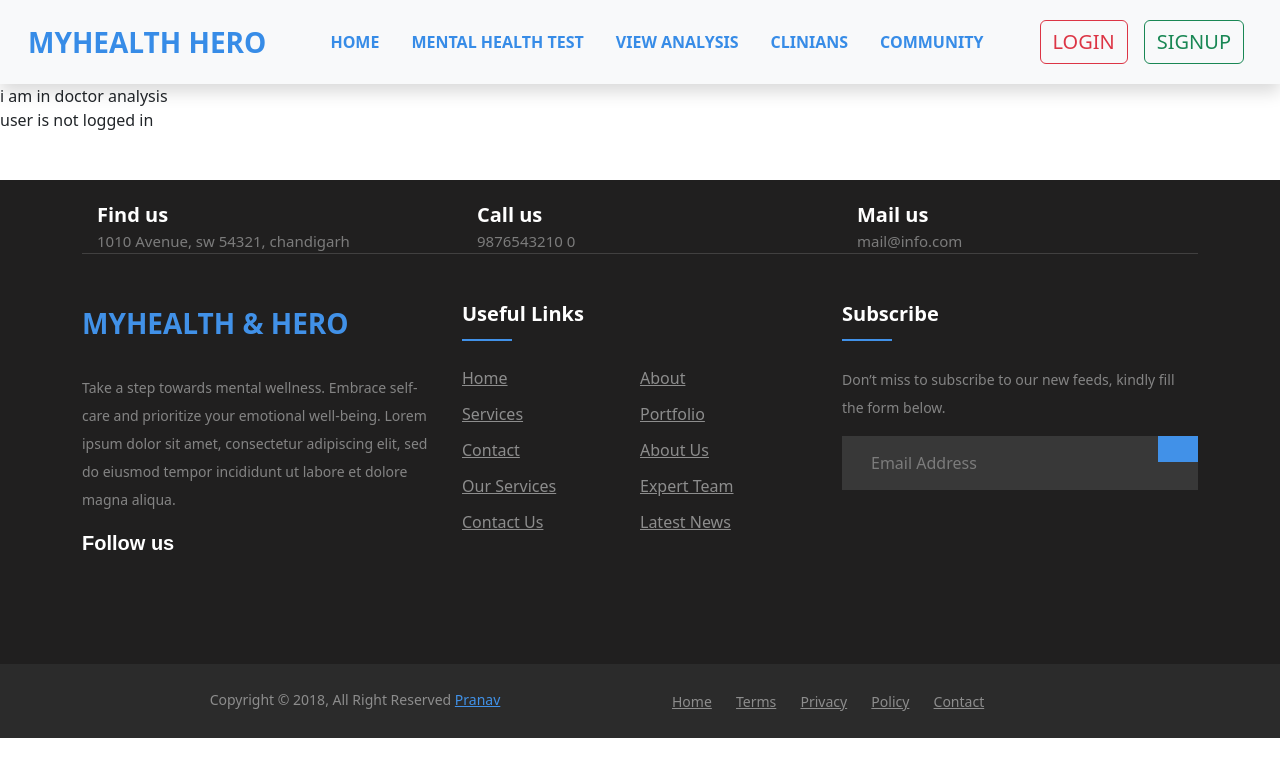
After one commit to TechWithPranav/MyHealth-Hero-Empowering-Your-Health-Journey-with-Expert-Decision-Support, a Flask app: page /analysis_doctor in a window 1280 px wide. The commit adds this page. Shown: the top 777 px of the page. Run offline with Flask 3, Linux system fonts and the light colour scheme; parts of the project's set-up code (start-up, migrations or seed data) failed here and were passed over.

Commit message:
Seperate file for doctor analysis is added

```diff
--- /dev/null
+++ b/Templates/analysis_doctor.html
@@ -0,0 +1,67 @@
+<!DOCTYPE html>
+<html lang="en">
+<head>
+    <meta charset="UTF-8">
+    <meta name="viewport" content="width=device-width, initial-scale=1.0">
+    <title>Document</title>
+</head>
+<body>
+
+
+<!-- ---------- navbar ----------- -->
+
+{% include 'navbar.html' %}
+
+
+
+
+    i am in doctor analysis
+
+    {% if current_user.is_authenticated %}
+<p>{{user_data.username}}</p>
+{% else %}
+<p>user is not logged in</p>
+{% endif %}
+
+
+
+
+
+<!-- ----------- footer --------  -->
+
+{% include 'footer.html'%}
+<style>
+  .nav-link {
+      box-shadow: inset 0 0 0 0  #378CE7;
+      /* color: #54b3d6; */
+      color: #378CE7;
+      /* margin: 0 -0.15rem; */
+      /* font-size: larger; */
+      font-weight: 600;
+      padding: 0 -0.25rem;
+      transition: color 0.3s ease-in-out, box-shadow 0.3s ease-in-out;
+  }
+
+  .nav-link:hover {
+      box-shadow: inset 190px 0 0 0 #378CE7;
+      color: white;
+  }
+
+
+
+
+
+
+  .navbar-nav{
+      display: flex;
+      justify-content: center;
+      gap: 1em;
+      /* border: 4px solid red; */
+      width: 100%;
+  }
+
+
+
+      </style>
+</body>
+</html>
--- a/Templates/navbar.html
+++ b/Templates/navbar.html
@@ -60,20 +60,28 @@
                   <li class="nav-item">
                     <a class="nav-link fs-6  balsamiq-sans-bold" aria-current="page" href="/">HOME</a>
                   </li>
-                  <li class="nav-item">
-                    <a class="nav-link fs-6 balsamiq-sans-bold" href="/mental">MENTAL HEALTH TEST</a>
-                  </li>
-                  <li class="nav-item">
-                    <a class="nav-link fs-6 balsamiq-sans-bold " href="/analysis">ANALYSIS</a>
-                  </li>
+
+
 
 
                   {# Check if the username starts with 'dr' #}
                   {% if user_data and user_data.username.startswith('dr') %}
+                  <li class="nav-item">
+                    <a class="nav-link fs-6 balsamiq-sans-bold " href="/analysis_doctor">VIEW ANALYSIS</a>
+                  </li>
                       <li class="nav-item">
                           <a class="nav-link fs-6 balsamiq-sans-bold" href="/set_goals">SET GOALS</a>
                       </li>
                   {% else %}
+                  <li class="nav-item">
+                    <a class="nav-link fs-6 balsamiq-sans-bold" href="/mental">MENTAL HEALTH TEST</a>
+                  </li>
+
+                  <li class="nav-item">
+                    <a class="nav-link fs-6 balsamiq-sans-bold " href="/analysis">VIEW ANALYSIS</a>
+                  </li>
+
+
                       <li class="nav-item">
                           <a class="nav-link fs-6 balsamiq-sans-bold" href="/clinitians">CLINIANS</a>
                       </li>
--- a/app.py
+++ b/app.py
@@ -4,6 +4,7 @@ from flask import Flask, render_template, redirect, request, session, url_for, f
 from pymongo import MongoClient
 from flask_login import LoginManager, login_user, logout_user, login_required, UserMixin,current_user
 from bson import ObjectId  # Import ObjectId from bson module
+from datetime import datetime
 
 import uuid  # For generating unique IDs
 import smtplib  # For sending emails
@@ -39,6 +40,7 @@ appointments_collection = db['appointments_collection']
 goals_collection = db['goals']
 users_mental_data = db['users_mental_data']
 mental_question_collection = db['mental_question']
+goals_done = db['goals_done']
 
 
 login_manager = LoginManager()
@@ -196,6 +198,7 @@ def home():
 
 @app.route('/profile', methods=['GET', 'POST'])
 def profile():
+
    user_data = None
    appointments_data = None
    goals_collection_main=None
@@ -203,6 +206,7 @@ def profile():
    time_slot = None
    concern = None
    google_meet_link = None
+
 
 
    if current_user.is_authenticated:
@@ -278,6 +282,14 @@ def profile():
      g4 = request.form.get('goal4_main')
 
      g5 = request.form.get('goal5_main')
+
+
+
+
+
+
+
+
      if g1:
         session['i1'] += 1
      if g2:
@@ -301,112 +313,150 @@ def profile():
       goal_2 = goal2[session['i2']] if goal2 and len(goal2) > session['i2'] else None
       goal_3 = goal3[session['i3']] if goal3 and len(goal3) > session['i3'] else None
       goal_4 = goal4[session['i4']] if goal4 and len(goal4) > session['i4'] else None
-     goal_5 = goal5[session['i5']] if goal5 and len(goal5) > session['i5'] else None
-
-   return render_template('profile.html', user_data=user_data, doctor_name=doctor_name, time_slot=time_slot, concern=concern, google_meet_link=google_meet_link,goal_1=goal_1,goal_2=goal_2,goal_3=goal_3,goal_4=goal_4,goal_5=goal_5)
-
-
-    # goal_1 =None
-    # goal_2 =None
-    # goal_3=None
-    # goal_4=None
-    # goal_5 =None
+      goal_5 = goal5[session['i5']] if goal5 and len(goal5) > session['i5'] else None
 
 
 
-    # g1 = None
-    # g2 = None
-    # g3 = None
-    # g4 = None
-    # g5 = None
+# -------- for goals done or not for theripist giving ---------
+      donebtn = None
+      donebtn= request.form['done_btn']
+      print(donebtn)
+      if donebtn:
+        if g1:
+         print(g1)
+         print(goal_1)
+         current_date = datetime.now().strftime("%Y-%m-%d")
+         current_time = datetime.now().strftime("%H:%M:%S")
+    #    return f"Current time and date: {current_time}"
+         print(current_date)
+         print(current_time)
 
+         username = current_user.username
 
-    # # Initialize index variables
-    # if 'i1' not in session:
-    #     session['i1'] = 0
-    # if 'i2' not in session:
-    #     session['i2'] = 0
-    # if 'i3' not in session:
-    #     session['i3'] = 0
-    # if 'i4' not in session:
-    #     session['i4'] = 0
-    # if 'i5' not in session:
-    #     session['i5'] = 0
+        # Check if a document exists for the current username and current date
+         existing_goal_doc = goals_done.find_one({'username': username, 'current_date': current_date})
 
-    # if current_user.is_authenticated:
-    #     user_data = users_collection.find_one({'username': current_user.username})
-    #     appointments_data = appointments_collection.find_one({'username': current_user.username})
-    #     goals_collection_main = goals_collection.find_one({'username': current_user.username})
-
-    # doctor_name = None
-    # time_slot = None
-    # concern = None
-    # google_meet_link = None
-
-    # g1 = request.form.get('goal1_main')
-
-    # g2 = request.form.get('goal2_main')
-
-    # g3 = request.form.get('goal3_main')
-
-    # g4 = request.form.get('goal4_main')
-
-    # g5 = request.form.get('goal5_main')
-
-    # print(i1)
-    # print(i2)
-    # print(i3)
-    # print(i4)
-    # print(i5)
-
-    # if g1:
-    #     session['i1'] += 1
-    # if g2:
-    #     session['i2'] += 1
-    # if g3:
-    #     session['i3'] += 1
-    # if g4:
-    #     session['i4'] += 1
-    # if g5:
-    #     session['i5'] += 1
+         if existing_goal_doc:
+             # Update the existing document with the new goal
+             goals_done.update_one(
+                 {'_id': existing_goal_doc['_id']},
+                 {'$set': {'goal1': g1, 'goal_assigned1': goal_1}}
+             )
+         else:
+             # Insert a new document with the new goal
+             goals_finish = {
+                 'username': username,
+                 'current_date': current_date,
+                 'goal1': g1,
+                 'goal_assigned1': goal_1,
+                 'current_time': current_time
+             }
+             goals_done.insert_one(goals_finish)
 
 
 
-    # if appointments_data:
-    #     doctor_name = appointments_data.get('doctor_name')
-    #     time_slot = appointments_data.get('time_slot')
-    #     concern = appointments_data.get('concern')
-    #     google_meet_link = appointments_data.get('google_meet_link')
-
-    # if goals_collection_main:
-    #     # Fetch goal1 and get the first goal from the array
-    #     goal1 = goals_collection_main.get('goal1', [])
-    #     goal2 = goals_collection_main.get('goal2', [])
-    #     goal3 = goals_collection_main.get('goal3', [])
-    #     goal4 = goals_collection_main.get('goal4', [])
-    #     goal5 = goals_collection_main.get('goal5', [])
-
-    #     if goal1 and len(goal1) > session['i1']:
-    #      goal_1 = goal1[session['i1']]
-    #     if goal2 and len(goal2) > session['i2']:
-    #         goal_2 = goal2[session['i2']]
-    #     if goal3 and len(goal3) > session['i3']:
-    #         goal_3 = goal3[session['i3']]
-    #     if goal4 and len(goal4) > session['i4']:
-    #         goal_4 = goal4[session['i4']]
-    #     if goal5 and len(goal5) > session['i5']:
-    #         goal_5 = goal5[session['i5']]
 
 
-    # # print(goal_1)  # Print goal for debugging
-    # # print(goal_2)  # Print goal for debugging
-    # # print(goal_3)  # Print goal for debugging
-    # # print(goal_4)  # Print goal for debugging
-    # # print(goal_5)  # Print goal for debugging
+         if g2:
+          print(g2)
+          print(goal_2)
+          current_date = datetime.now().strftime("%Y-%m-%d")
+          current_time = datetime.now().strftime("%H:%M:%S")
+         #    return f"Current time and date: {current_time}"
+          print(current_date)
+          print(current_time)
 
-    # # print(appointments_data)  # Print appointments_data for debugging
+         username = current_user.username
 
-    # return render_template('profile.html', user_data=user_data, doctor_name=doctor_name, time_slot=time_slot, concern=concern, google_meet_link=google_meet_link,goal_1=goal_1,goal_2=goal_2,goal_3=goal_3,goal_4=goal_4,goal_5=goal_5)
+           # Check if a document exists for the current username and current date
+         existing_goal_doc = goals_done.find_one({'username': username, 'current_date': current_date})
+
+         if existing_goal_doc:
+               # Update the existing document with the new goal
+                goals_done.update_one(
+                   {'_id': existing_goal_doc['_id']},
+                    {'$set': {'goal2': g2, 'goal_assigned2': goal_1}}
+                )
+         else:
+                # Insert a new document with the new goal
+                goals_finish = {
+                    'username': username,
+                    'current_date': current_date,
+                    'goal2': g2,
+                    'goal_assigned2': goal_2,
+                    'current_time': current_time
+                }
+                goals_done.insert_one(goals_finish)
+
+
+
+
+         if g3:
+            print(g3)
+            print(goal_3)
+            current_date = datetime.now().strftime("%Y-%m-%d")
+            current_time = datetime.now().strftime("%H:%M:%S")
+         #    return f"Current time and date: {current_time}"
+            print(current_date)
+            print(current_time)
+
+            username = current_user.username
+            goals_finish = {
+           'username' : username,
+            'goal3': g3,
+            'goal_assigned': goal_3,
+            'current_date': current_date,
+            'current_time': current_time,
+            }
+
+
+
+         if g4:
+            print(g4)
+            print(goal_4)
+            current_date = datetime.now().strftime("%Y-%m-%d")
+            current_time = datetime.now().strftime("%H:%M:%S")
+         #    return f"Current time and date: {current_time}"
+            print(current_date)
+            print(current_time)
+
+            username = current_user.username
+            goals_finish = {
+            'username' : username,
+            'goal4': g4,
+            'goal_assigned': goal_4,
+            'current_date': current_date,
+            'current_time': current_time,
+            }
+
+
+
+
+         if g5:
+            print(g5)
+            print(goal_5)
+            current_date = datetime.now().strftime("%Y-%m-%d")
+            current_time = datetime.now().strftime("%H:%M:%S")
+         #    return f"Current time and date: {current_time}"
+            print(current_date)
+            print(current_time)
+
+            username = current_user.username
+            goals_finish = {
+            'username' : username,
+            'goal5': g5,
+            'goal_assigned': goal_5,
+            'current_date': current_date,
+            'current_time': current_time,
+            }
+
+
+
+
+
+
+
+   return render_template('profile.html', user_data=user_data, doctor_name=doctor_name, time_slot=time_slot, concern=concern, google_meet_link=google_meet_link,goal_1=goal_1,goal_2=goal_2,goal_3=goal_3,goal_4=goal_4,goal_5=goal_5)
 
 
 
@@ -525,6 +575,19 @@ def analysis():
     return render_template('analysis.html',user_data1= user_data1,user_data=user_data)
 
 
+
+
+
+# --------- doctor anaylysis -------------
+@app.route('/analysis_doctor',methods=['GET','POST'])
+def analysis_doctor():
+    user_data = None  # Initialize user_data to None
+
+    if current_user.is_authenticated:  # Check if the user is authenticated
+        user_data = users_collection.find_one({'username': current_user.username})
+
+
+    return render_template('analysis_doctor.html',user_data= user_data)
 
 
 
```
Also changed, not shown: Templates/profile.html (+11 -6 lines), 1 other file.
